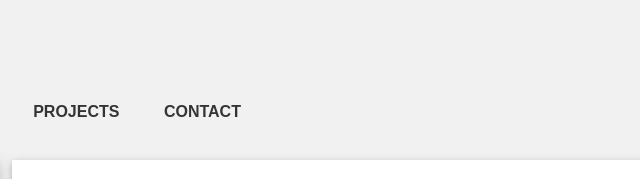
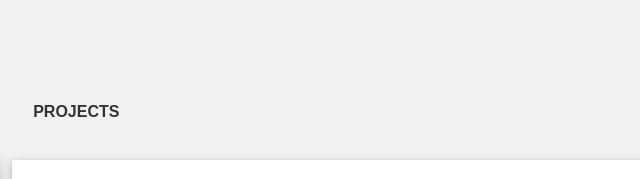
Before and after one commit to harimanasa/harimanasa.github.io, a plain HTML site: page pages/hackathons.html in a window 1280 px wide. Shown: the top 179 px of the page, 425-1065 px from the left. Drawn offline with Linux system fonts and the light colour scheme.

Commit message:
Version 0.1

```diff
--- a/pages/hackathons.html
+++ b/pages/hackathons.html
@@ -51,7 +51,7 @@ li{
                 <!-- <li><a href="../pages/courses.html" >Courses</a></li> -->
                 <li><a href="../pages/projects.html" >Projects</a></li>
                 <!-- <li><a href="resume/HariManasa_Resume.pdf" >Resume</a></li> -->
-                <li><a href="../pages/contact.html" >Contact</a></li>
+                <!-- <li><a href="../pages/contact.html" >Contact</a></li> -->
             </ul>
         </nav>
       </div><!-- /.top-navigation -->
```
Also changed, not shown: pages/projects.html (+2 -2 lines).
